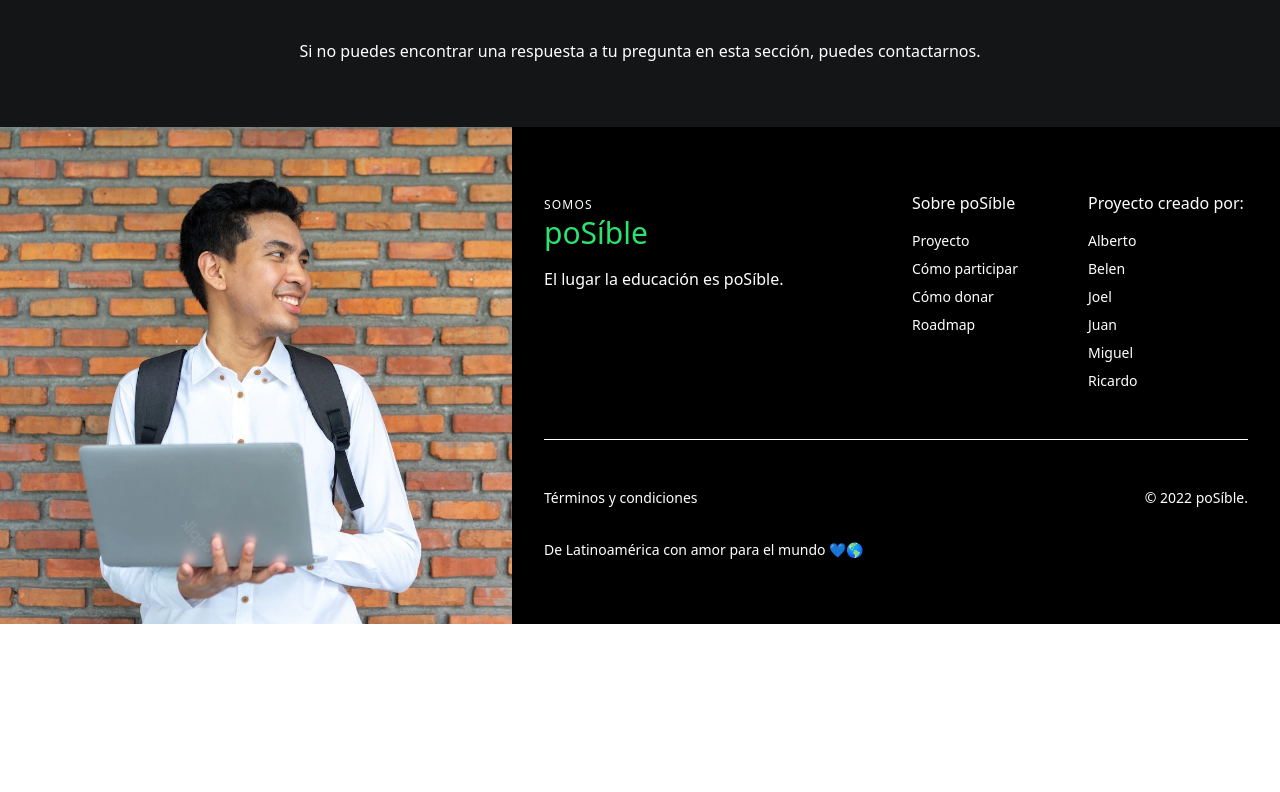
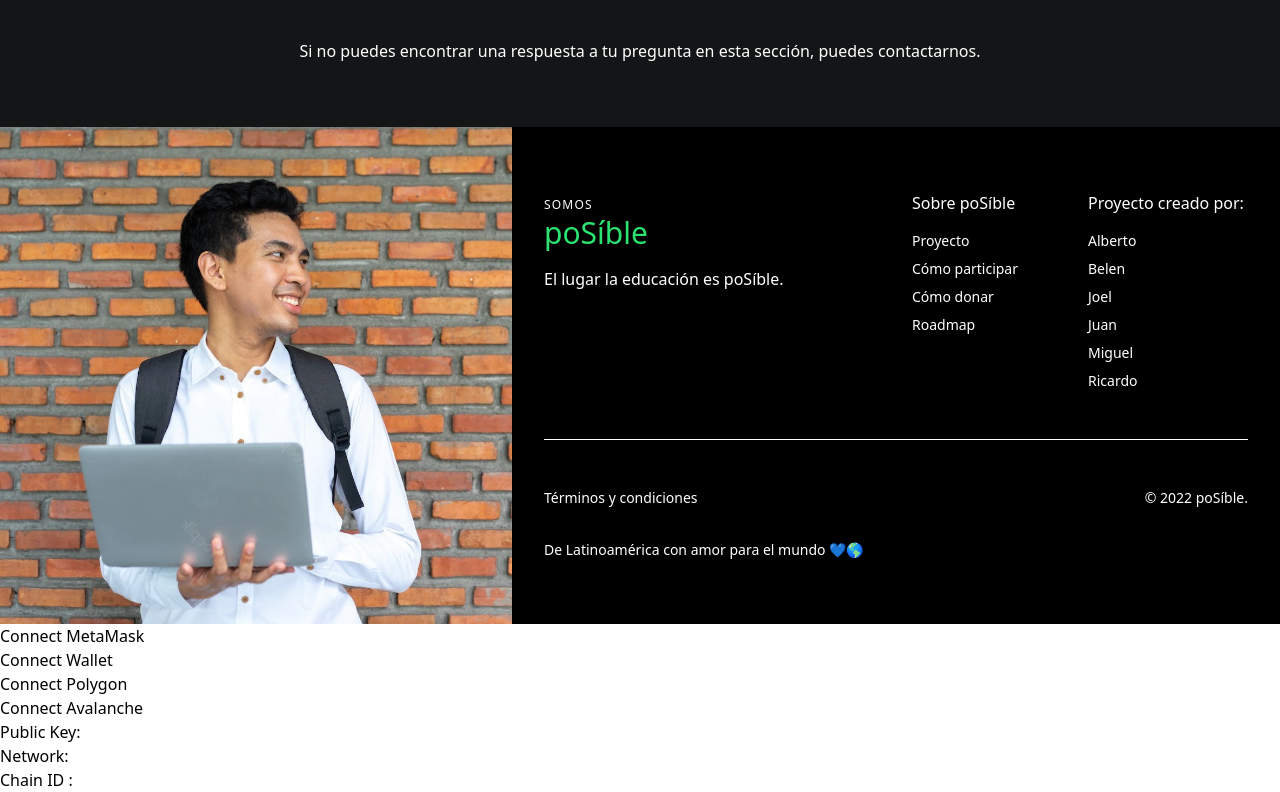
Before and after one commit to ricardoprato/poSIble, a React (Vite) app: page /faq in a window 1280 px wide. Shown: the part 831-1623 px from the top of the page. Before the commit the page ends 1455 px from the top, so only its background shows below. Built offline with nearby package versions, Linux system fonts and the light colour scheme.

Commit message:
new: metamask connection

```diff
--- a/package.json
+++ b/package.json
@@ -9,6 +9,7 @@
     "preview": "vite preview"
   },
   "dependencies": {
+    "ethers": "^5.7.0",
     "react": "^18.2.0",
     "react-dom": "^18.2.0",
     "react-helmet": "^6.1.0",
--- a/src/App.jsx
+++ b/src/App.jsx
@@ -8,7 +8,71 @@ import { Faq } from "./pages/Faq";
 
 import { Form } from "./pages/Form";
 
+import { useState } from "react"; // storing data in the state
+import { ethers } from "ethers"; // interacting with wallet
+
 function App() {
+
+  const [publicKey, setPublickey] = useState();
+  const [network, setNetwork] = useState();
+  const [chainId, setChainId] = useState();
+  const [msg, setMsg] = useState();
+
+  const connectButton = async () => {
+    const { ethereum } = window;
+    if (ethereum.isMetaMask) {
+      const provider = new ethers.providers.Web3Provider(ethereum);
+      const accounts = await provider.send("eth_requestAccounts", []);
+
+      const { name, chainId } = await provider.getNetwork();
+
+      setNetwork(name);
+      setChainId(chainId);
+      setPublickey(accounts[0]);
+    } else {
+      setMsg("Install MetaMask");
+    }
+  };
+
+  const swithcNetwork = async (chainId) => {
+    try {
+      await window.ethereum.request({
+        method: "wallet_addEthereumChain",
+        params: [avlNetwork[`${chainId}`]]
+      });
+      setNetwork(avlNetwork[`${chainId}`].chainName);
+      setChainId(chainId);
+    } catch (error) {
+      setMsg(error);
+    }
+  };
+
+
+const avlNetwork = {
+  137: {
+    chainId: `0x${Number(137).toString(16)}`,
+    rpcUrls: ["https://rpc-mainnet.matic.network/"],
+    chainName: "Polygon Mainnet",
+    nativeCurrency: {
+      name: "MATIC",
+      symbol: "MATIC",
+      decimals: 18
+    },
+    blockExplorerUrls: ["https://polygonscan.com/"]
+  },
+  43114: {
+    chainId: `0x${Number(43114).toString(16)}`,
+    rpcUrls: ["https://api.avax.network/ext/bc/C/rpc"],
+    chainName: "Avalanche C-Chain",
+    nativeCurrency: {
+      name: "Avalanche",
+      symbol: "AVAX",
+      decimals: 18
+    },
+    blockExplorerUrls: ["https://snowtrace.io/"]
+  }
+};
+
   return (
     <>
       <BrowserRouter>
@@ -21,6 +85,20 @@ function App() {
           <Route exact path="/faq" element={<Faq />} />
         </Routes>
         <Footer />
+        <h1>Connect MetaMask</h1>
+      <button onClick={connectButton}>Connect Wallet</button>
+      <br />
+      <button className="btn" onClick={() => swithcNetwork(137)}>
+        Connect Polygon
+      </button>
+      <br />
+      <button className="btn" onClick={() => swithcNetwork(43114)}>
+        Connect Avalanche
+      </button>
+      <p>Public Key: {publicKey}</p>
+      <p>Network: {network}</p>
+      <p>Chain ID : {chainId}</p>
+      {msg && <p>{msg}</p>}
       </BrowserRouter>
     </>
   );
--- /dev/null
+++ b/src/containers/Header/metamask.js
@@ -0,0 +1,17 @@
+document.getElementById('metamask-connect', connect);
+
+function connect() {
+  ethereum
+    .request({ method: 'eth_requestAccounts' })
+    .then(handleAccountsChanged)
+    .catch((error) => {
+      if (error.code === 4001) {
+        // EIP-1193 userRejectedRequest error
+        console.log('Please connect to MetaMask.');
+      } else {
+        console.error(error);
+      }
+    });
+}
+
+export default connect
```
Also changed, not shown: 1 other file (tests, documents, lock files or other folders).
